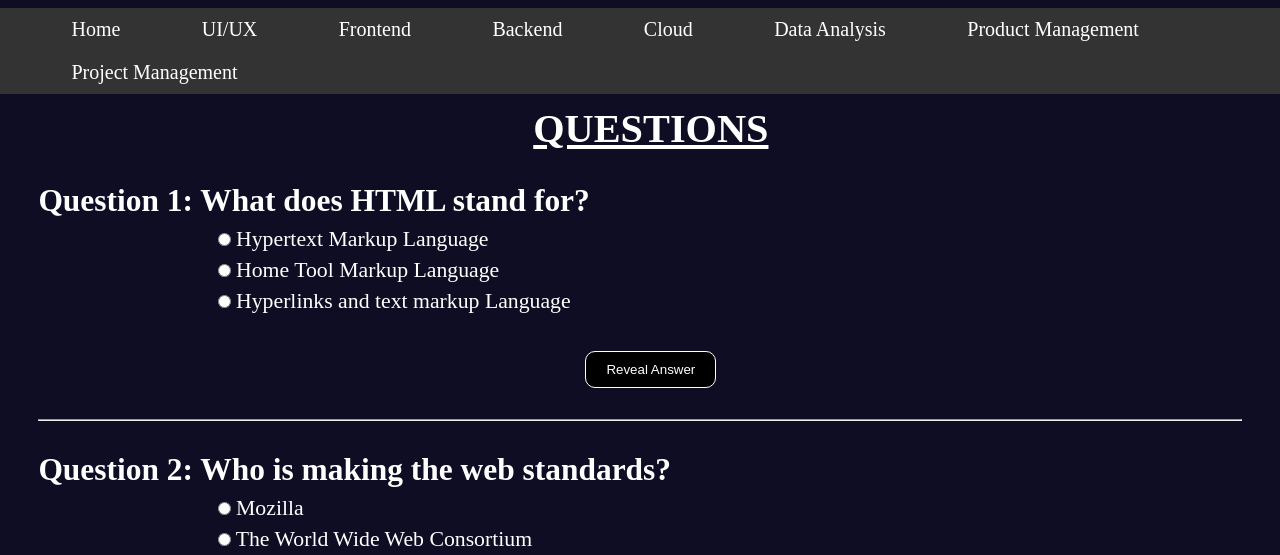
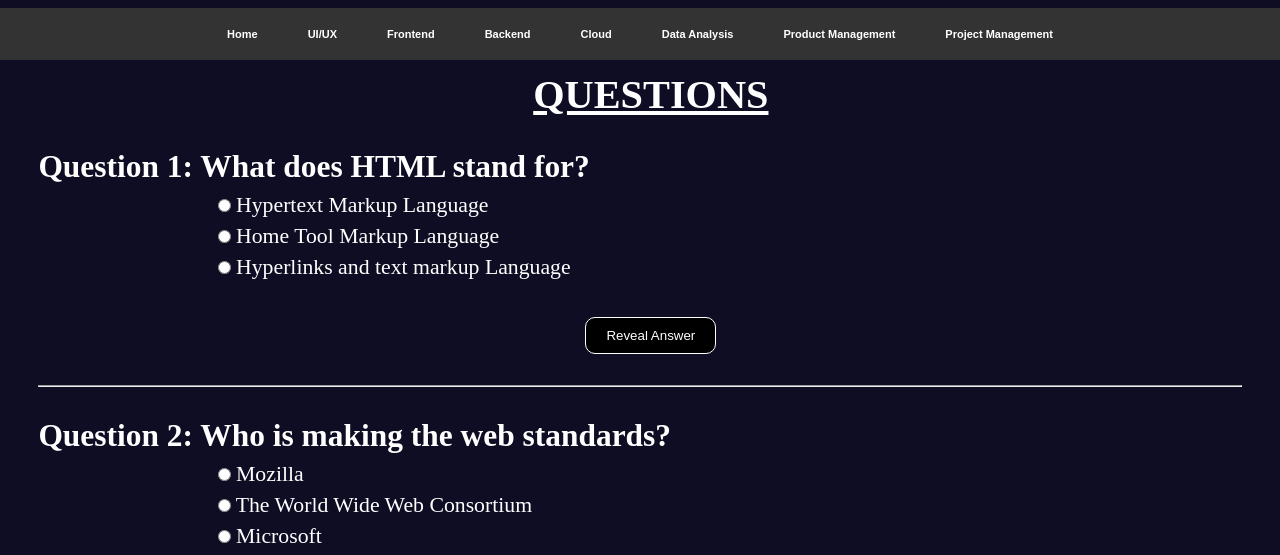
Before and after one commit to theguylex/40HTML-Test-questions, a plain HTML site: page index.html in a window 1280 px wide. Shown: the part 243-798 px from the top of the page. Drawn offline with nearby package versions, Linux system fonts and the light colour scheme.

Commit message:
responsiveness

```diff
--- a/index.html
+++ b/index.html
@@ -8,6 +8,8 @@
     <link rel="stylesheet" href="/tablet.css" media="(max-width:1100px)">
     <link rel="stylesheet" href="/mobile.css" media="(max-width:500px)">
     <title>Vephla HTML Test</title>
+    <!-- boxicons link -->
+    <link href='https://unpkg.com/boxicons@2.1.4/css/boxicons.min.css' rel='stylesheet'>
   </head>
   <body>
     <div class="top">
@@ -18,6 +20,8 @@
     </div> <br>
 
 
+    <div class="nav">
+        <div class="navbar">
             <ul>
                 <li><a href="#home">Home</a></li>
                 <li><a href="#ui/ux">UI/UX</a></li>
@@ -28,6 +32,10 @@
                 <li><a href="#product-management">Product Management</a></li>
                 <li><a href="#project-management">Project Management</a></li>
             </ul>
+        </div>
+
+        <i class='bx bx-menu' id="menu-icon"></i>
+    </div>
     <br>
     <div id="questions">
         <h2>QUESTIONS</h2>
@@ -667,5 +675,6 @@
         Vephla Institute &copy; 2024. All Rights Reserved.
     </footer>
     <script src="eventListener.js"></script>
+    <script src="script.js"></script>
   </body>
 </html>
--- a/mobile.css
+++ b/mobile.css
@@ -4,8 +4,68 @@
     box-sizing: border-box;
 }
 
-ul {
-    display: none;
+body {
+    overflow-x: hidden;
+}
+
+img {
+    /* border: 0.063rem solid black; */
+    margin-left: 1vw;
+    height: 15vh;
+}
+
+#menu-icon {
+    display: block;
+    cursor: pointer;
+}
+
+.navbar {
+    position: absolute;
+    top: 45%;
+    left: -100%;
+    width: 90%;
+    padding: 1rem 3%;
+    background-color: rgba(0, 0, 0, .8);
+    transition: all .8s ease;
+}
+
+.navbar ul {
+    display: flex;
+    flex-direction: column;
+}
+
+.navbar ul li {
+    margin: 0px 1px;
+}
+
+.navbar ul li a {
+    line-height: 1px;
+    padding: 12px 50px;
+    font-size: 1.5rem;
+}
+
+.navbar a {
+    display: block;
+    font-size: 1.5rem;
+    margin: 1rem 0;
+    color: black;
+}
+
+.navbar.open {
+    left: 0%;
+}
+
+.navbar .active {
+    display: block;
+}
+
+input {
+    margin-bottom: 1.5vh;
+}
+
+footer {
+    margin-top: 4vh;
+    font-size: 2.5vw;
 }
 
 form {
--- /dev/null
+++ b/script.js
@@ -0,0 +1,7 @@
+let menuIcon = document.querySelector('#menu-icon');
+let navbar = document.querySelector('.navbar');
+
+menuIcon.addEventListener('click', function(){
+    menuIcon.classList.toggle('bx-x');
+    navbar.classList.toggle('open');
+});
--- a/styles.css
+++ b/styles.css
@@ -24,37 +24,54 @@ img {
     font-size: 2rem;
 }
 
-ul {
-    list-style-type: none;
-    margin: 0;
-    padding: 0;
-    overflow: hidden;
+.nav {
+    display: flex;
+    background-color: #333333;
+    justify-content: space-around;
+    /* padding: 0px 30px; */
+    align-items: center;
+}
+
+.navbar {
+    display: flex;
+    justify-content: center;
+    align-items: center;
     background-color: #333333;
 }
 
-li {
-    float: left;
+.navbar ul {
+    display: flex;
+    list-style: none;
+    margin: 20px 0px;
 }
 
-li a {
-    display: block;
-    color: white;
-    text-align: center;
-    padding: 1rem;
-    text-decoration: none;
-    margin-left: 4.8vw;
-    font-size: 2.5vh;
+.navbar ul li {
+    font-family: arial;
+    font-size: 1.1rem;
+    font-weight: bold;
 }
 
-li a:hover {
-    background-color: #111111;
+.navbar ul li a {
+    text-decoration: none;
+    color: white;
+    padding: 8px 25px;
+    transition: all .5s ease;
+}
+
+.navbar ul li a:hover {
+    background-color: black;
     text-decoration: underline;
+}
+
+#menu-icon {
+    color: white;
+    font-size: 2rem;
+    display: none;
 }
 
 body {
     background-color: rgba(4, 2, 26, 0.952);
     color: white;
-
 }
 
 form {
--- a/tablet.css
+++ b/tablet.css
@@ -10,8 +10,49 @@ img {
     height: 15vh;
 }
 
-ul {
-    font-size: rem;
+#menu-icon {
+    display: block;
+    cursor: pointer;
+}
+
+.navbar {
+    position: absolute;
+    top: 25%;
+    left: -100%;
+    width: 40%;
+    padding: 1rem 3%;
+    background-color: rgba(0, 0, 0, .8);
+    transition: all .8s ease;
+}
+
+.navbar ul {
+    display: flex;
+    flex-direction: column;
+}
+
+.navbar ul li {
+    margin: 0px 1px;
+}
+
+.navbar ul li a {
+    line-height: 1px;
+    padding: 12px 50px;
+    font-size: 1.5rem;
+}
+
+.navbar a {
+    display: block;
+    font-size: 1.5rem;
+    margin: 1rem 0;
+    color: black;
+}
+
+.navbar.open {
+    left: 0%;
+}
+
+.navbar .active {
+    display: block;
 }
 
 input {
```
Lines whose indentation alone changed are shown as unchanged.
